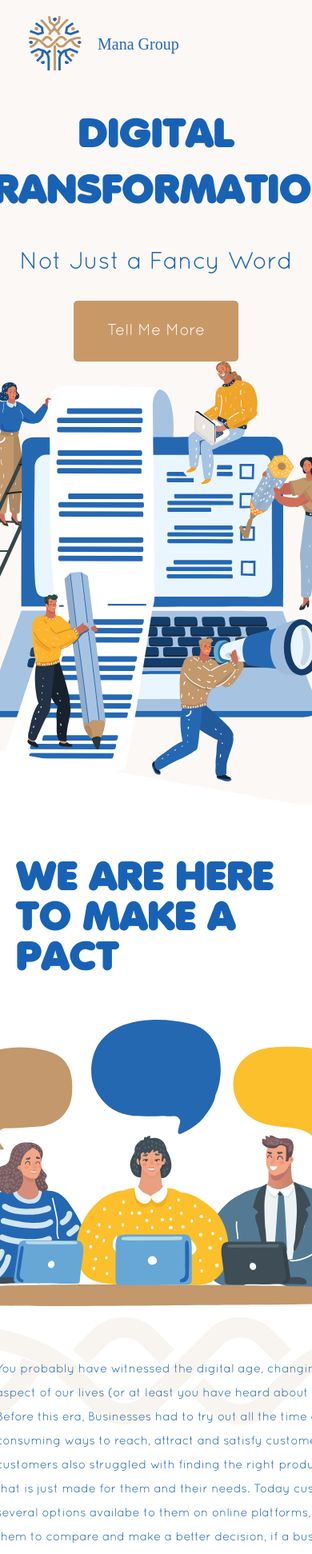
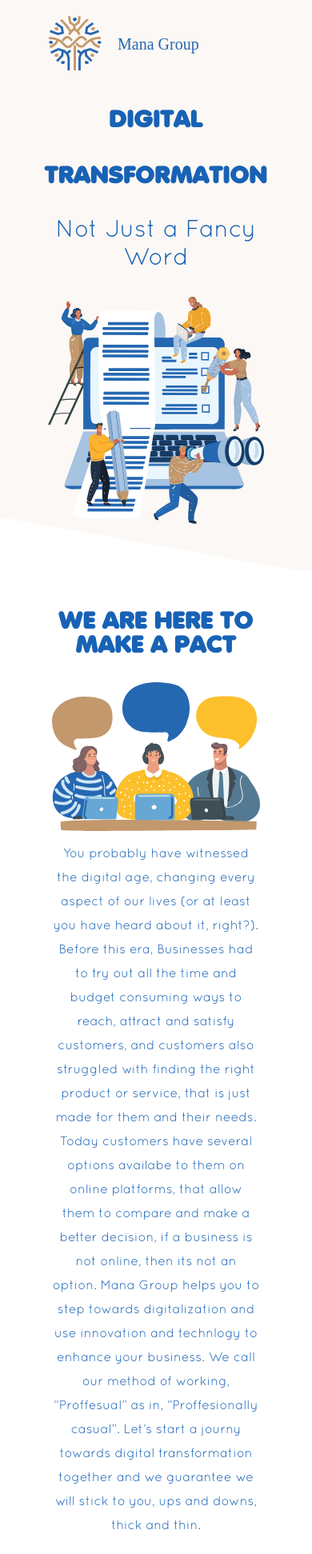
Before and after one commit to ManaGroup/ManaGroup.github.io, a React app: page / in a window 390 px wide. Shown: the top 1943 px of the page at 80% size. Built offline with nearby package versions, Linux system fonts and the light colour scheme.

Commit message:
responsive checked with kimia

```diff
--- a/src/assets/scss/app.scss
+++ b/src/assets/scss/app.scss
@@ -1,24 +1,11 @@
 @import "general";
 @import "./color";
 @import "./mixins";
+
 .App {
   .main-container {}
 }
-.st-width{
-  //627 313
-  position: relative;
-  width: 500px;
-}
-.st2-width{
-  //627 313
-  position: relative;
-  width: 315px;
-}
-.st3-width{
-  //627 313
-  position: relative;
-  width: 210px;
-}
+
 .triangle-white{
   fill: rgb(255, 255, 255);
   stroke-width: 8;
@@ -51,6 +38,7 @@
   border-radius: 5px;
   border-width: 0px;
 }
+
 p{
   line-height: 1;
 }
@@ -61,14 +49,67 @@ p{
   align-items: center;
 }
 
-@media (min-width: 0px) {
+.header-title{
+  font-size: 50px;
+}
+
+.st-width{
+  position: relative;
+  width: 100%;
+}
+._90per{
+  width:90%;
+}
+._80per{
+  width:80%;
+}
+._60per{
+  width:60%;
+}
+._50per{
+  width:50%;
+}
+._40per{
+  width:40%;
+}
+._30per{
+  width:30%;
+}
+._20per{
+  width:20%;
+}
+._10per{
+  width:10%;
+}
+/////////////////
+@media (min-width: 320px) {
+  .container {
+    max-width: 300px;
+  }
+  .d-f-c-c{
+    flex-direction: column
+  }
+  .header-title{
+    font-size: 30px;
+    text-align: center;
+
+  }
+}
+/////////////////
+@media (min-width: 576px) {
   .container {
     max-width: 540px;
   }
   .d-f-c-c{
     flex-direction: column
   }
+  .header-title{
+    font-size: 30px;
+    text-align: center;
+
+  }
 }
+/////////////////
 @media (min-width: 768px) {
   .container {
     max-width: 720px;
@@ -76,15 +117,24 @@ p{
   .d-f-c-c{
     flex-direction: column
   }
+  .header-title{
+    text-align: center;
+    font-size: 30px;
+  }
 }
+/////////////////
 @media (min-width: 992px) {
   .container {
     max-width: 960px;
   }
   .d-f-c-c{
-    flex-direction: column
+    flex-direction: row
+  }
+  .header-title{
+    font-size: 30px;
   }
 }
+/////////////////
 @media (min-width: 1200px) {
   .container {
     max-width: 1140px;
@@ -92,5 +142,11 @@ p{
   .d-f-c-c{
     flex-direction: row
   }
-
+  .header-title{
+    font-size: 50px;
+  }
 }
+/////////////////
+.f-d-c{
+  flex-direction: column;
+}
--- a/src/components/Home.js
+++ b/src/components/Home.js
@@ -6,34 +6,32 @@ import Banner       from '../assets/images/dekstop/header.svg'
 import ManaLogo     from '../assets/images/dekstop/logo.svg'
 import About        from '../assets/images/dekstop/about.svg'
 import Contact      from '../assets/images/dekstop/contact.svg'
-import Clients      from '../assets/images/dekstop/clients.svg'
 import ManaBgBlue   from '../assets/images/dekstop/mana-bg-blue.svg'
 import ManaBgBrown  from '../assets/images/dekstop/mana-bg-brown.svg'
 
 
 
-import Service_UI from '../assets/images/dekstop/ui.svg'
 import _UI from '../assets/images/dekstop/ui.js'
-import Service_UX from '../assets/images/dekstop/ux.svg'
 import _UX from '../assets/images/dekstop/ux.js'
-import Service_DV from '../assets/images/dekstop/develop.svg'
 import _DV from '../assets/images/dekstop/develop.js'
-import Service_VP from '../assets/images/dekstop/voip.svg'
 import _VP from '../assets/images/dekstop/voip.js'
 
 import Service from './Service'
 
-const _WITH_=627;
+const RESPONSIVE_THRESHOLD=992;
 let windowWidth=window.innerWidth;
-let responsiveMode=windowWidth<1400;
+let responsiveMode=windowWidth<RESPONSIVE_THRESHOLD;
 const traingleHeight=70;
 
 class Home extends BaseComponent {
 
 
-    updateDimensions(){
+    updateDimensions=()=>{
         windowWidth=window.innerWidth;
-        responsiveMode=windowWidth<1400;
+        console.log('windowWidth',windowWidth)
+        responsiveMode=windowWidth<RESPONSIVE_THRESHOLD;
+       // this.setState({})
+        this.forceUpdate();
     }
 
     componentDidMount(){
@@ -56,18 +54,15 @@ class Home extends BaseComponent {
                 {/* Banner */}
                 <div className="p-20" style={{position:'relative',backgroundColor:'#fcf8f5'}} >
                     <div className="container d-f-c-c"  >
-                        <div className={"st-width"}
-                            style={{
-
-                                marginTop: '-50px',
-                                textAlign: "center",lineHeight: 1,display:'flex',flexDirection:'column',justifyContent:'center',alignItems:'center'}} >
-                            <p style={{fontSize:'50px',lineHeight:'70px'}}>
+                        <div className={"st-width d-f-c-c f-d-c"}
+                            style={{ marginTop: '-50px',textAlign: "center",lineHeight: 1}} >
+                            <p className="header-title" style={{lineHeight:'70px'}}>
                                 DIGITAL TRANSFORMATION
                             </p>
                             <p className='qsbr' style={{fontSize:'30px',marginTop: '-15px'}}>
                                 Not Just a Fancy Word
                             </p>
-                            <input
+                            {!responsiveMode && <input
                                 onClick={()=>{
                                     window.location='#pact'
                                 }}
@@ -82,14 +77,14 @@ class Home extends BaseComponent {
                                     fontSize: '20px',
                                     color: 'white',
                                     cursor:'pointer',
-
-                            }}/>
+                            }}/>}
                         </div>
                         <div className={"st-width"}>
                             <img className={"st-width"} src={Banner} alt="" />
                         </div>
 
                     </div>
+                    <div style={{height:'30px'}}/>
                     <svg height={traingleHeight} width={windowWidth} style={{position:'absolute',bottom:'0px',left:'-20px'}}>
                             <polygon points={`0,0 0,${traingleHeight} ${windowWidth},${traingleHeight}`} class="triangle-white" />
                     </svg>
@@ -97,7 +92,7 @@ class Home extends BaseComponent {
                 {/* pakt */}
                 <div id="pact" className="p-20 container">
                     <div className="d-f-c-c">
-                        <p style={{fontSize:'50px'}}>
+                        <p className="header-title">
                         WE ARE HERE TO MAKE A PACT
                         </p>
                     </div>
@@ -106,9 +101,10 @@ class Home extends BaseComponent {
                             <img className={"st-width"} src={About} alt="" />
                         </div>
                         <div className={"st-width"}>
-                            <img className={"st-width"} src={ManaBgBrown} alt="" style={{position:'absolute',right:'0px',}} />
-                            <p style={{lineHeight:'30px',fontSize:'15px',margin:'50px',width:'500px',textAlign:'left'}}>
-                            You probably have witnessed the digital age, changing every aspect of our lives (or at least you have heard about it, right?). Before this era, Businesses had to try out all the time and budget consuming ways to reach, attract and satisfy customers, and customers also struggled with finding the right product or service, that is just made for them and their needs. Today customers has several options availabe to them on online platforms, that allow them to compare and make a better decision, if a business is not online, then its not an option. Mana Group helps you to step towards digitalization and use innovation and technlogy to enhance your business. We call our method of working, “Proffesual” as in, “Proffesionally casual”. Let’s start a journy towards digital transformation together and we guarantee we will stick to you, ups and downs, thick and thin.
+                            {!responsiveMode && <img  src={ManaBgBrown} alt=""
+                            style={{position:'absolute',width:'40%',right:'0px',bottom:'-35px'}} />}
+                            <p style={{lineHeight:responsiveMode?'30px':'35px',fontSize:responsiveMode?'16px':'20px',margin:responsiveMode?'0px':'50px',width:'100%',textAlign:responsiveMode?'center':'left'}}>
+                            You probably have witnessed the digital age, changing every aspect of our lives (or at least you have heard about it, right?). Before this era, Businesses had to try out all the time and budget consuming ways to reach, attract and satisfy customers, and customers also struggled with finding the right product or service, that is just made for them and their needs. Today customers have several options availabe to them on online platforms, that allow them to compare and make a better decision, if a business is not online, then its not an option. Mana Group helps you to step towards digitalization and use innovation and technlogy to enhance your business. We call our method of working, “Proffesual” as in, “Proffesionally casual”. Let’s start a journy towards digital transformation together and we guarantee we will stick to you, ups and downs, thick and thin.
                             </p>
                         </div>
                     </div>
@@ -116,7 +112,7 @@ class Home extends BaseComponent {
                 {/* Service */}
                 <div className="qsbr p-20 container ">
                     <div style={{display:'flex',justifyContent:'center',alignItems:'center'}}>
-                        <p className="debussy" style={{fontSize:'50px'}}>
+                        <p className="debussy header-title" >
                         OUR SERVICES
                         </p>
                     </div>
@@ -158,20 +154,27 @@ class Home extends BaseComponent {
                 <svg height={traingleHeight} width={windowWidth} style={{position:'relative',bottom:'-10px',left:'0px',borderBottom: '1px solid #1862b5;'}}>
                             <polygon points={`0,0 0,${traingleHeight} ${windowWidth},${traingleHeight}`} class="triangle-blue" />
                 </svg>
-                <div className="p-20" style={{backgroundColor:'#1862b5'}}>
+                {/* footer */}
+                <div style={{width:'100%',backgroundColor:'#1862b5'}}>
+                    <div className="container p-20">
                         <div style={{color:'white',display:'flex',flexDirection:'column',justifyContent:'center',alignItems:'center',paddingBottom:'50px'}}>
-                        <p style={{fontSize:'30px'}}>
+                            <p style={{fontSize:'30px',textAlign:responsiveMode?'center':'left',lineHeight:responsiveMode?'50px':'0px'}}>
                                 Are you Ready to take this friendship to the next level?
                             </p>
-                        <p style={{fontSize:'30px'}}>
+                            <p className="qsbr" style={{fontSize:'30px',textAlign:responsiveMode?'center':'left'}}>
                                 Give us your info and we will get in touch
                             </p>
                         </div>
-                    <div className="d-f-c-c">
-                        <div style={{width:'444px'}}>
-                            <img style={{width:'444px'}} src={Contact} alt=".." />
+                        <div className="st-width d-f-c-c">
+                           {
+                              ! responsiveMode &&
+
+                                <div className={'st-width'}>
+                                        <img className={'st-width'} src={Contact} alt=".." />
                                 </div>
-                        <div style={{width:'500px'}}>
+                            }
+                           <div className="_20per"/>
+                           <div className="_60per">
                                 <div className="d-f-c-c">
                                     <input id="name" className="inputs" type="text"  placeholder="Your Name" />
                                     <input id="phone" className="inputs" type="text"  placeholder="Your Phone Number" />
@@ -229,7 +232,14 @@ class Home extends BaseComponent {
                                         }}/>
                                 </div>
                             </div>
+                           {
+                               responsiveMode &&
 
+                                <div className={'st-width'} style={{paddingTop:'50px'}}>
+                                        <img className={'st-width'} src={Contact} alt=".." />
+                                </div>
+                            }
+                        </div>
                     </div>
                 </div>
 
```
Also changed, not shown: src/components/Service.js (+18 -15 lines). Lines whose indentation alone changed are shown as unchanged.
